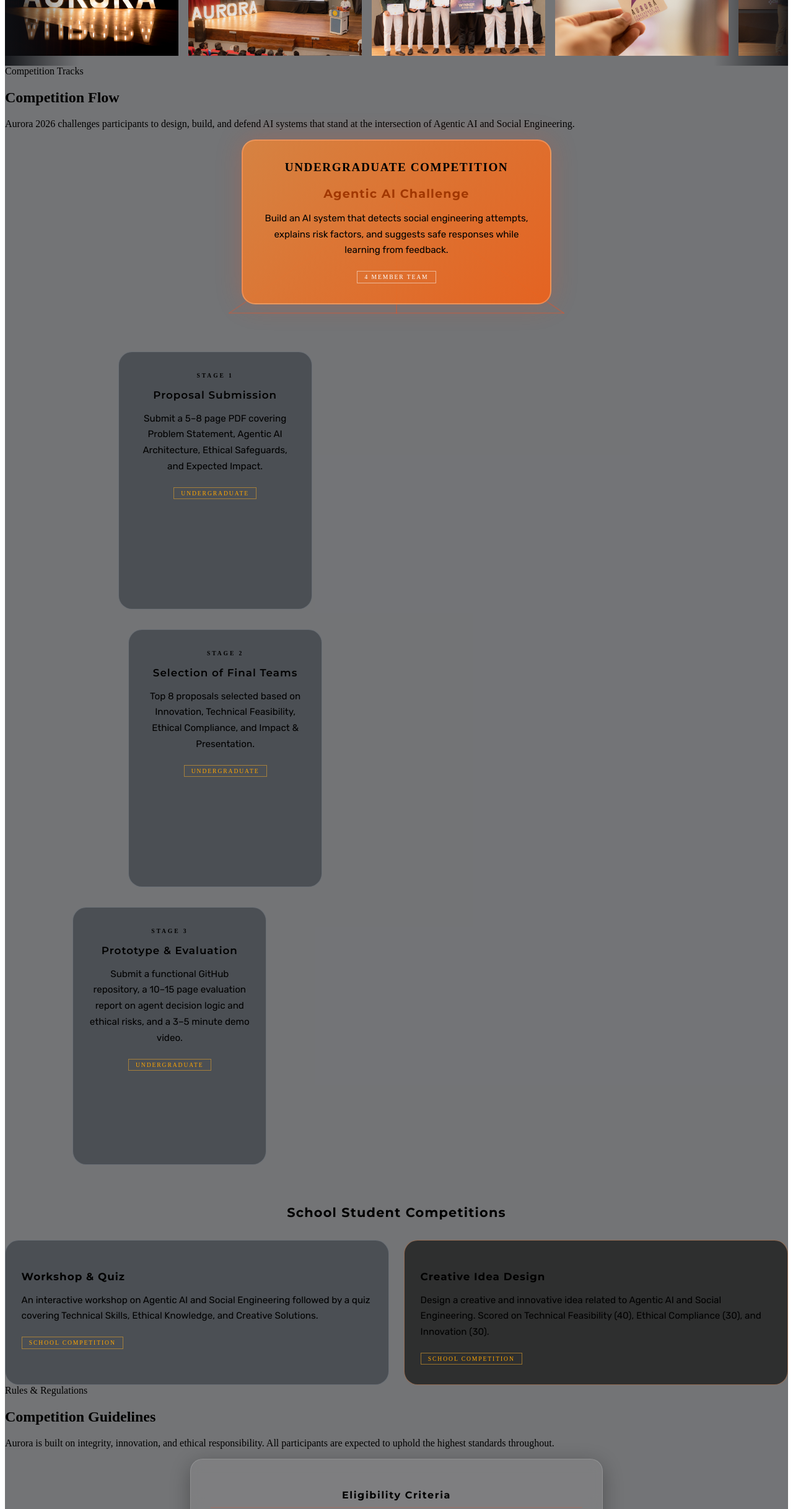
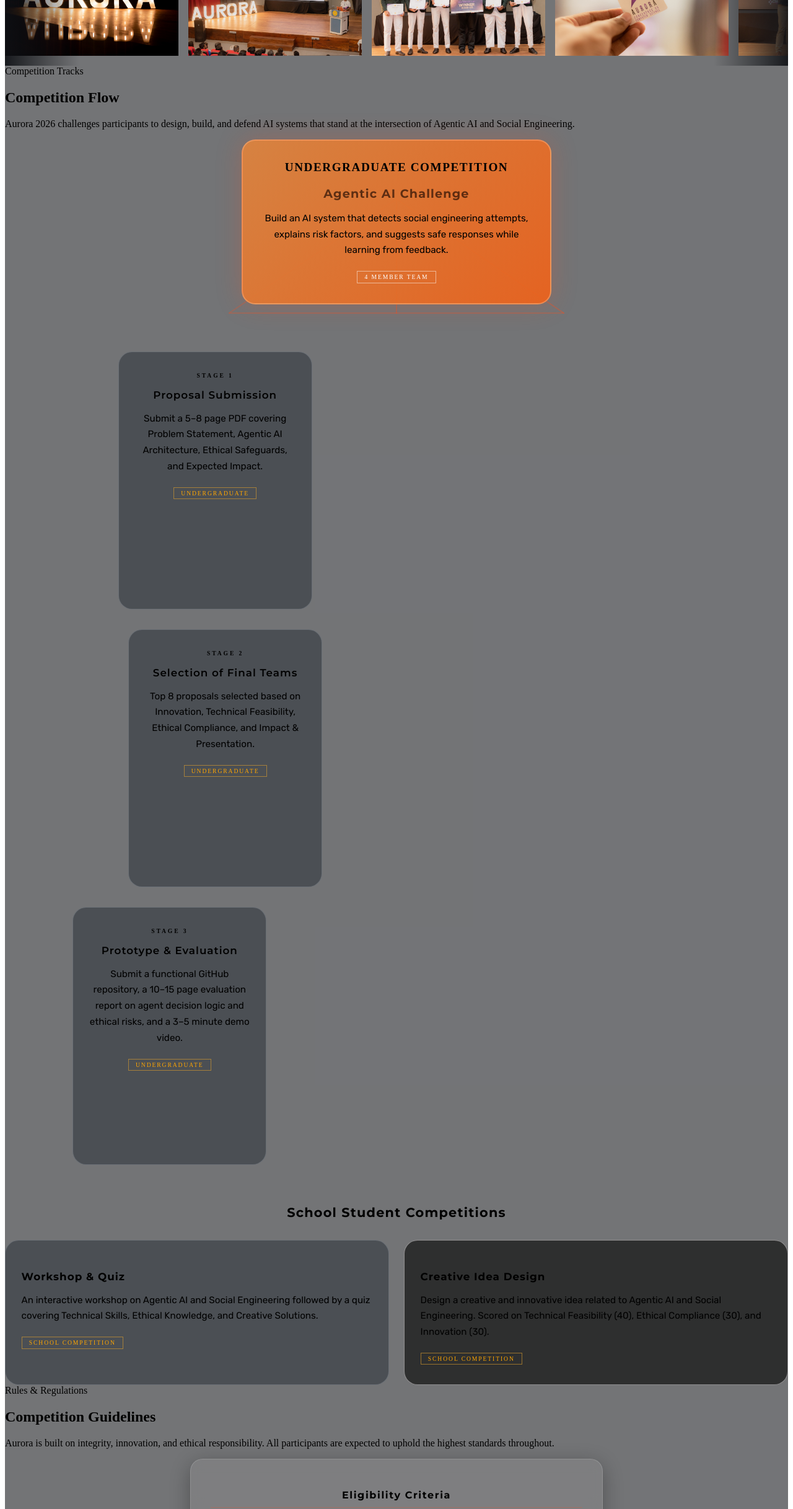
Before and after one commit to MathuPrac/aurora-2026, a React (Vite) app: page / in a window 1280 px wide. Shown: the part 2061-4495 px from the top of the page at 62% size. Built offline with nearby package versions, Linux system fonts and the light colour scheme; the HTML template or start-up script is replaced by a standard one.

Commit message:
Update Events.css

```diff
--- a/src/components/Events.css
+++ b/src/components/Events.css
@@ -40,7 +40,7 @@
 
 .main-card h3 {
   font-size: 1.2rem !important;
-  color: #a13701 !important;
+  color: #200b01ac !important;
 }
 
 .main-card .event-tag {
@@ -172,7 +172,7 @@
 
 .event-card { background: rgba(34, 25, 8, 0.88); border: 1px solid rgba(146, 152, 162, 0.36); border-radius: 22px; padding: 2rem 1.6rem; position: relative; overflow: hidden; transition: all 0.4s; }
 .event-card:nth-child(odd) { background: rgba(72, 76, 82, 0.9); border-color: rgba(156, 162, 172, 0.38); }
-.event-card:nth-child(even) { background: rgba(7, 7, 7, 0.63); border-color: rgba(255, 176, 124, 0.48); }
+.event-card:nth-child(even) { background: rgba(7, 7, 7, 0.63); border-color: rgba(249, 247, 246, 0.48); }
 .event-card-glow { position: absolute; inset: 0; background: radial-gradient(ellipse at 50% 0%, rgba(240,80,35,0.06) 0%, transparent 70%); opacity: 0; transition: opacity 0.4s; }
 .event-card:hover { border-color: var(--border-glow); transform: translateY(-4px); }
 .event-card:hover .event-card-glow { opacity: 1; }
```
